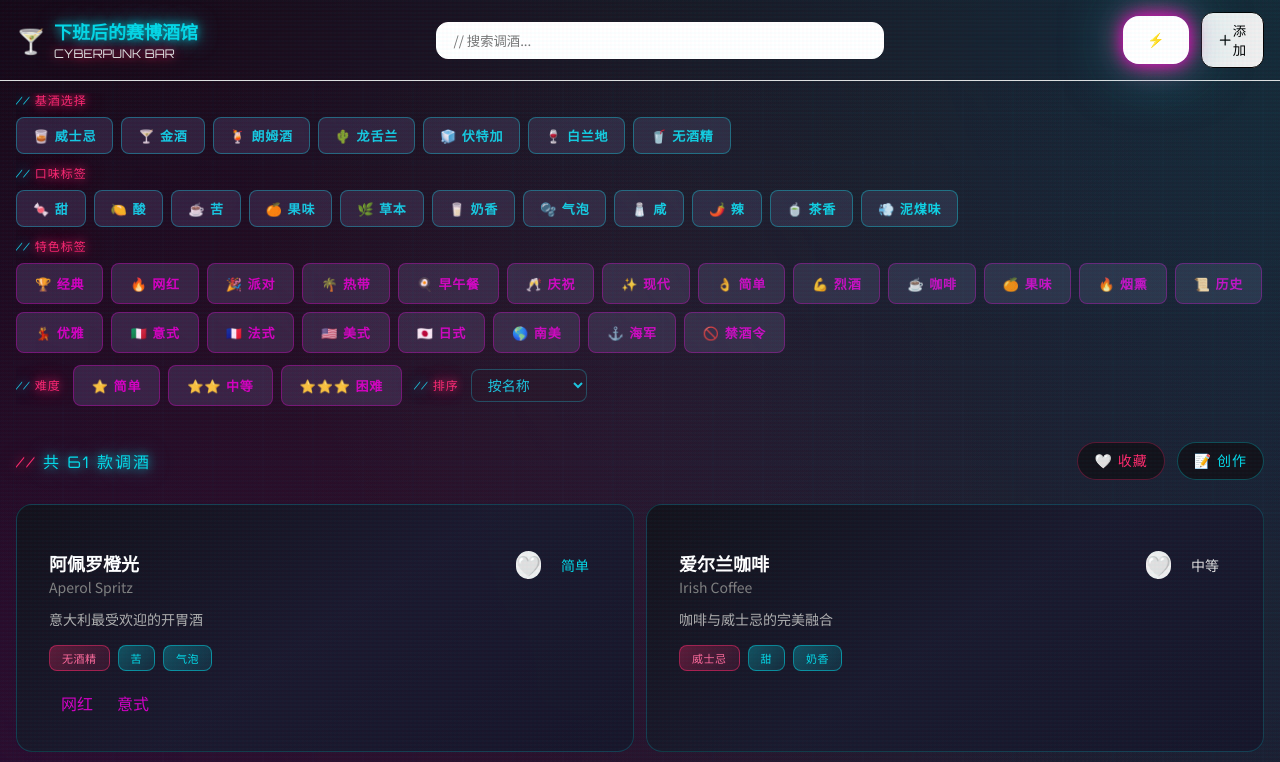
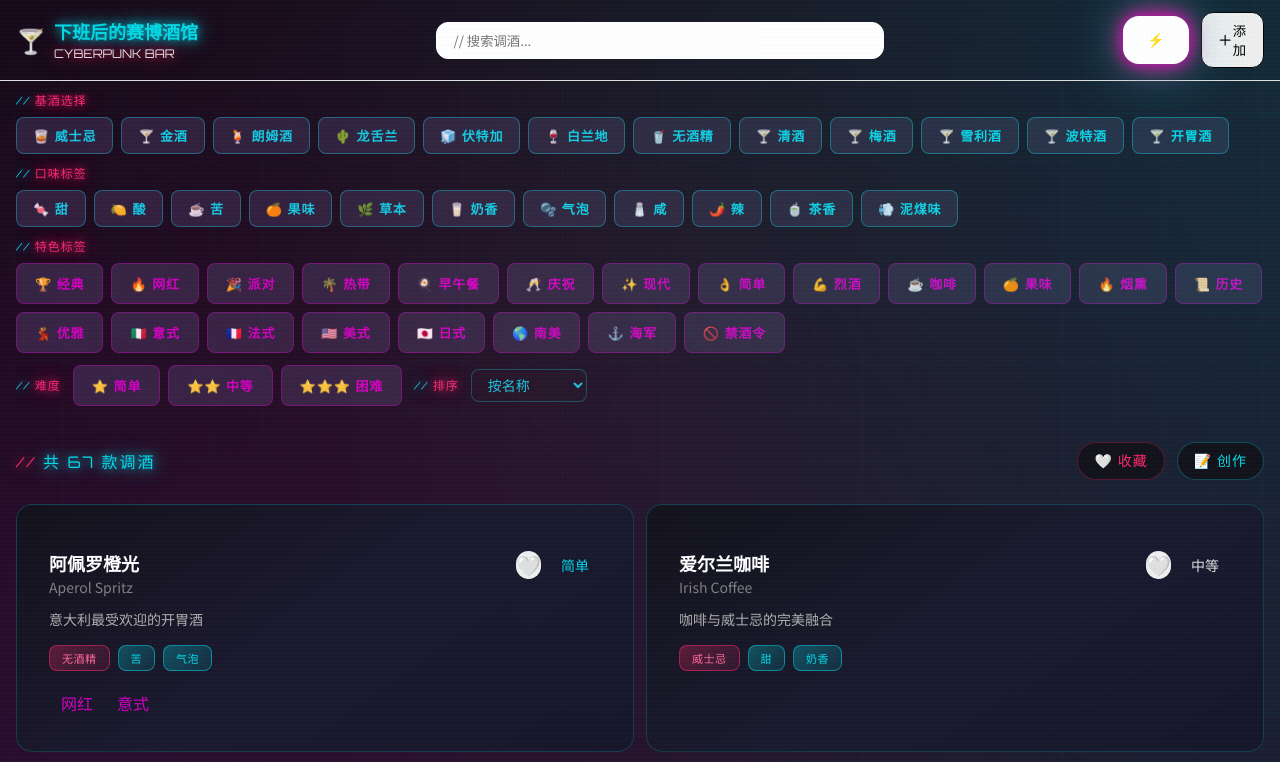
Before and after one commit to Zola-ops/cocktail-menu, a Vue app: page / in a window 1280 px wide. Shown: the top 762 px of the page. Built offline with nearby package versions, Linux system fonts and the light colour scheme.

Commit message:
优化酒类数据：去重复+新增清酒/梅酒/雪利酒/波特酒/开胃酒

```diff
--- a/src/composables/useAICocktail.ts
+++ b/src/composables/useAICocktail.ts
@@ -316,7 +316,12 @@ export function useAICocktail() {
     '龙舌兰': ['银龙舌兰', '金龙舌兰', 'Reposado龙舌兰', 'Añejo龙舌兰', 'Mezcal龙舌兰', '龙舌兰蜜', '咖啡龙舌兰'],
     '伏特加': ['伏特加', '黑俄罗斯伏特加', '黄瓜伏特加', '辣椒伏特加', '柠檬伏特加', '香草伏特加', '伏特加（冷冻）'],
     '白兰地': ['干邑白兰地', '雅文邑白兰地', '苹果白兰地', '樱桃白兰地', '葡萄白兰地', 'VSOP干邑', 'XO干邑'],
-    '无酒精': ['蒸馏水', '气泡水', '苏打水', '姜汁啤酒', '椰子水', '花草茶', '鲜榨果汁']
+    '无酒精': ['蒸馏水', '气泡水', '苏打水', '姜汁啤酒', '椰子水', '花草茶', '鲜榨果汁'],
+    '清酒': ['纯米吟酿', '大吟酿', '本酿造', '生酒', '古酒', '清酒', '梅酒'],
+    '梅酒': ['梅酒', '蜂蜜梅酒', '绿茶梅酒', '紫苏梅酒', '浊梅酒'],
+    '雪利酒': ['菲诺雪利酒', '曼萨尼亚雪利酒', '奥洛罗索雪利酒', '佩德罗西梅内斯雪利酒', '奶油雪利酒'],
+    '波特酒': ['红宝石波特酒', '白波特酒', '茶色波特酒', '年份波特酒', '白牌波特酒'],
+    '开胃酒': ['金巴利', '阿佩罗', '杜本内', '西娜尔', '茴香酒', '茴香开胃酒']
   }
 
   const commonIngredients: Record<string, string[]> = {
--- a/src/data/cocktails.ts
+++ b/src/data/cocktails.ts
@@ -895,6 +895,224 @@ export const cocktails: Cocktail[] = [
     glass: '白葡萄酒杯',
     description: '意大利最受欢迎的开胃酒',
     tags: ['网红', '意式'],
+    isCustom: false,
+  },
+
+  // ===== 清酒/梅酒系列 =====
+  {
+    id: 'sake-tini',
+    name: '清酒马提尼',
+    nameEn: 'Sake Martini',
+    base: ['清酒'],
+    taste: ['苦', '鲜'],
+    difficulty: 'easy',
+    ingredients: [
+      { name: '清酒', amount: '60ml' },
+      { name: '干苦艾酒', amount: '10ml' },
+    ],
+    steps: [
+      '将清酒和苦艾酒放入调酒杯',
+      '加入冰块',
+      '搅拌30秒',
+      '滤入冰镇的马提尼杯',
+    ],
+    garnish: '柠檬皮',
+    glass: '马提尼杯',
+    description: '日式风格的马提尼，清酒独特的鲜味',
+    tags: ['日式', '清酒'],
+    isCustom: false,
+  },
+  {
+    id: 'ume-highball',
+    name: '梅酒嗨棒',
+    nameEn: 'Umeshu Highball',
+    base: ['梅酒'],
+    taste: ['甜', '酸'],
+    difficulty: 'easy',
+    ingredients: [
+      { name: '梅酒', amount: '40ml' },
+      { name: '苏打水', amount: '120ml' },
+      { name: '冰块', amount: '适量' },
+    ],
+    steps: [
+      '杯中加满冰块',
+      '倒入梅酒',
+      '加满苏打水',
+      '轻轻搅拌',
+    ],
+    garnish: '梅子',
+    glass: '高球杯',
+    description: '日本居酒屋最受欢迎的饮品',
+    tags: ['日式', '梅酒', '清爽'],
+    isCustom: false,
+  },
+  {
+    id: 'sakura-martini',
+    name: '樱花马提尼',
+    nameEn: 'Sakura Martini',
+    base: ['清酒'],
+    taste: ['甜', '花香味'],
+    difficulty: 'easy',
+    ingredients: [
+      { name: '清酒', amount: '50ml' },
+      { name: '樱花利口酒', amount: '15ml' },
+      { name: '玫瑰水', amount: '2滴' },
+    ],
+    steps: [
+      '将清酒和樱花利口酒放入调酒杯',
+      '加入冰块',
+      '搅拌20秒',
+      '滤入冰镇的马提尼杯',
+      '滴入玫瑰水',
+    ],
+    garnish: '樱花花瓣',
+    glass: '马提尼杯',
+    description: '春日限定的浪漫调酒',
+    tags: ['日式', '清酒', '限定'],
+    isCustom: false,
+  },
+  {
+    id: 'yuzu-sour',
+    name: '柚子酸',
+    nameEn: 'Yuzu Sour',
+    base: ['清酒'],
+    taste: ['酸', '果味'],
+    difficulty: 'easy',
+    ingredients: [
+      { name: '清酒', amount: '45ml' },
+      { name: '柚子汁', amount: '30ml' },
+      { name: '糖浆', amount: '15ml' },
+      { name: '蛋清', amount: '可选' },
+    ],
+    steps: [
+      '将所有材料放入调酒壶',
+      '干摇10秒（不加冰）',
+      '再加冰摇晃15秒',
+      '滤入杯中',
+    ],
+    garnish: '柚子皮',
+    glass: '古典杯',
+    description: '柚子清香与清酒的完美结合',
+    tags: ['日式', '清酒', '果味'],
+    isCustom: false,
+  },
+
+  // ===== 开胃酒/雪利酒系列 =====
+  {
+    id: 'sherry-cobbler',
+    name: '雪利酒库布勒',
+    nameEn: 'Sherry Cobbler',
+    base: ['雪利酒'],
+    taste: ['甜', '果味'],
+    difficulty: 'easy',
+    ingredients: [
+      { name: '菲诺雪利酒', amount: '60ml' },
+      { name: '橙汁', amount: '15ml' },
+      { name: '糖浆', amount: '10ml' },
+    ],
+    steps: [
+      '将所有材料放入调酒壶',
+      '加冰摇晃15秒',
+      '滤入加冰的古典杯',
+    ],
+    garnish: '橙片、樱桃',
+    glass: '古典杯',
+    description: '最古老的鸡尾酒之一，美国国父们的最爱',
+    tags: ['经典', '雪利酒', '历史'],
+    isCustom: false,
+  },
+  {
+    id: 'americano',
+    name: '美式咖啡',
+    nameEn: 'Americano',
+    base: ['开胃酒'],
+    taste: ['苦'],
+    difficulty: 'easy',
+    ingredients: [
+      { name: '金巴利', amount: '30ml' },
+      { name: '甜苦艾酒', amount: '30ml' },
+      { name: '苏打水', amount: '30ml' },
+    ],
+    steps: [
+      '古典杯中加满冰块',
+      '倒入金巴利和甜苦艾酒',
+      '加满苏打水',
+      '轻轻搅拌',
+    ],
+    garnish: '橙片',
+    glass: '古典杯',
+    description: 'espresso的孪生兄弟，意式经典',
+    tags: ['意式', '经典', '开胃酒'],
+    isCustom: false,
+  },
+  {
+    id: 'mimosa-sherry',
+    name: '雪利含羞草',
+    nameEn: 'Sherry Mimosa',
+    base: ['雪利酒'],
+    taste: ['甜', '果味'],
+    difficulty: 'easy',
+    ingredients: [
+      { name: '曼萨尼亚雪利酒', amount: '60ml' },
+      { name: '鲜榨橙汁', amount: '60ml' },
+    ],
+    steps: [
+      '将雪利酒倒入香槟杯',
+      '加入等量的橙汁',
+      '轻轻搅拌',
+    ],
+    garnish: '橙片',
+    glass: '香槟杯',
+    description: '西班牙式的早午餐饮品',
+    tags: ['西班牙', '雪利酒', '早午餐'],
+    isCustom: false,
+  },
+
+  // ===== 波特酒系列 =====
+  {
+    id: 'port-dawg',
+    name: '波特狗',
+    nameEn: 'Port Dog',
+    base: ['波特酒'],
+    taste: ['甜', '果味'],
+    difficulty: 'easy',
+    ingredients: [
+      { name: '红宝石波特酒', amount: '45ml' },
+      { name: '橙汁', amount: '90ml' },
+      { name: '柠檬汁', amount: '10ml' },
+    ],
+    steps: [
+      '杯中加满冰块',
+      '倒入所有材料',
+      '轻轻搅拌',
+    ],
+    garnish: '橙片',
+    glass: '高球杯',
+    description: '英式酒吧的经典饮品',
+    tags: ['英式', '波特酒', '果味'],
+    isCustom: false,
+  },
+  {
+    id: 'port-and-tonic',
+    name: '波特汤力',
+    nameEn: 'Port & Tonic',
+    base: ['波特酒'],
+    taste: ['甜', '苦', '气泡'],
+    difficulty: 'easy',
+    ingredients: [
+      { name: '白波特酒', amount: '45ml' },
+      { name: '汤力水', amount: '120ml' },
+    ],
+    steps: [
+      '杯中加满冰块',
+      '倒入波特酒',
+      '加满汤力水',
+      '轻轻搅拌',
+    ],
+    garnish: '柠檬皮',
+    glass: '高球杯',
+    description: '清爽的葡萄牙风格饮品',
+    tags: ['葡萄牙', '波特酒', '清爽'],
     isCustom: false,
   },
 
@@ -1073,30 +1291,6 @@ export const cocktails: Cocktail[] = [
     isCustom: false,
   },
   {
-    id: 'moscow-mule-new',
-    name: '莫斯科骡子',
-    nameEn: 'Moscow Mule',
-    base: ['伏特加'],
-    taste: ['气泡', '辣'],
-    difficulty: 'easy',
-    ingredients: [
-      { name: '伏特加', amount: '45ml' },
-      { name: '青柠汁', amount: '15ml' },
-      { name: '姜汁啤酒', amount: '120ml' },
-    ],
-    steps: [
-      '铜杯中加满冰块',
-      '倒入伏特加和青柠汁',
-      '加满姜汁啤酒',
-      '轻轻搅拌',
-    ],
-    garnish: '青柠角',
-    glass: '铜杯',
-    description: '姜汁啤酒的辛辣与伏特加的完美结合',
-    tags: ['经典'],
-    isCustom: false,
-  },
-  {
     id: 'aviation',
     name: '飞行',
     nameEn: 'Aviation',
@@ -1200,29 +1394,6 @@ export const cocktails: Cocktail[] = [
     isCustom: false,
   },
   {
-    id: 'derived',
-    name: '戴兹瑞',
-    nameEn: 'Daiquiri',
-    base: ['朗姆酒'],
-    taste: ['酸', '甜'],
-    difficulty: 'easy',
-    ingredients: [
-      { name: '白朗姆酒', amount: '50ml' },
-      { name: '青柠汁', amount: '25ml' },
-      { name: '糖浆', amount: '15ml' },
-    ],
-    steps: [
-      '将所有材料放入调酒壶',
-      '加冰摇晃15秒',
-      '滤入冰镇的马提尼杯',
-    ],
-    garnish: '青柠片',
-    glass: '马提尼杯',
-    description: '海明威最爱的简单调酒',
-    tags: ['经典', '海明威'],
-    isCustom: false,
-  },
-  {
     id: 'champagne-cocktail',
     name: '香槟鸡尾酒',
     nameEn: 'Champagne Cocktail',
@@ -1370,31 +1541,6 @@ export const cocktails: Cocktail[] = [
     isCustom: false,
   },
   {
-    id: 'mai-tai-new',
-    name: '迈泰',
-    nameEn: 'Mai Tai',
-    base: ['朗姆酒'],
-    taste: ['甜', '果味'],
-    difficulty: 'medium',
-    ingredients: [
-      { name: '黑朗姆酒', amount: '30ml' },
-      { name: '白朗姆酒', amount: '30ml' },
-      { name: '橙味利口酒', amount: '15ml' },
-      { name: '青柠汁', amount: '20ml' },
-      { name: '糖浆', amount: '10ml' },
-    ],
-    steps: [
-      '将所有材料放入调酒壶',
-      '加冰摇晃15秒',
-      '滤入装有碎冰的杯中',
-    ],
-    garnish: '薄荷叶、菠萝',
-    glass: '古典杯',
-    description: '朗姆酒的经典调配',
-    tags: ['经典', '热带'],
-    isCustom: false,
-  },
-  {
     id: 'mimosa',
     name: '含羞草',
     nameEn: 'Mimosa',
@@ -1515,7 +1661,8 @@ export const cocktails: Cocktail[] = [
 
 // 获取所有基酒类型
 export const baseSpirits: BaseSpirit[] = [
-  '威士忌', '金酒', '朗姆酒', '龙舌兰', '伏特加', '白兰地', '无酒精'
+  '威士忌', '金酒', '朗姆酒', '龙舌兰', '伏特加', '白兰地', '无酒精',
+  '清酒', '梅酒', '雪利酒', '波特酒', '开胃酒'
 ]
 
 // 获取所有口味标签
--- a/src/types/cocktail.ts
+++ b/src/types/cocktail.ts
@@ -31,6 +31,11 @@ export type BaseSpirit =
   | '伏特加'
   | '白兰地'
   | '无酒精'
+  | '清酒'
+  | '梅酒'
+  | '雪利酒'
+  | '波特酒'
+  | '开胃酒'
 
 export type TasteTag =
   | '甜'
@@ -44,6 +49,8 @@ export type TasteTag =
   | '辣'
   | '茶香'
   | '泥煤味'
+  | '鲜'
+  | '花香味'
 
 export interface FilterState {
   bases: BaseSpirit[]
```
